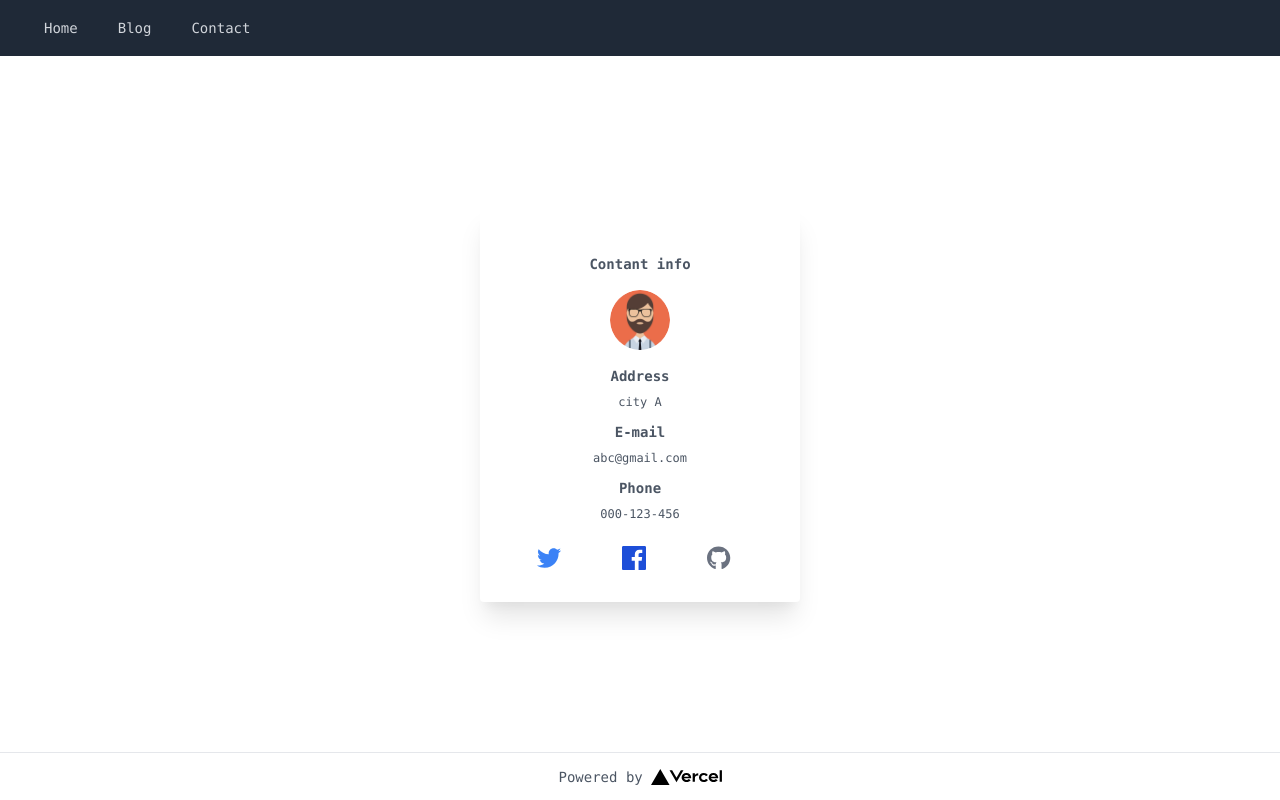
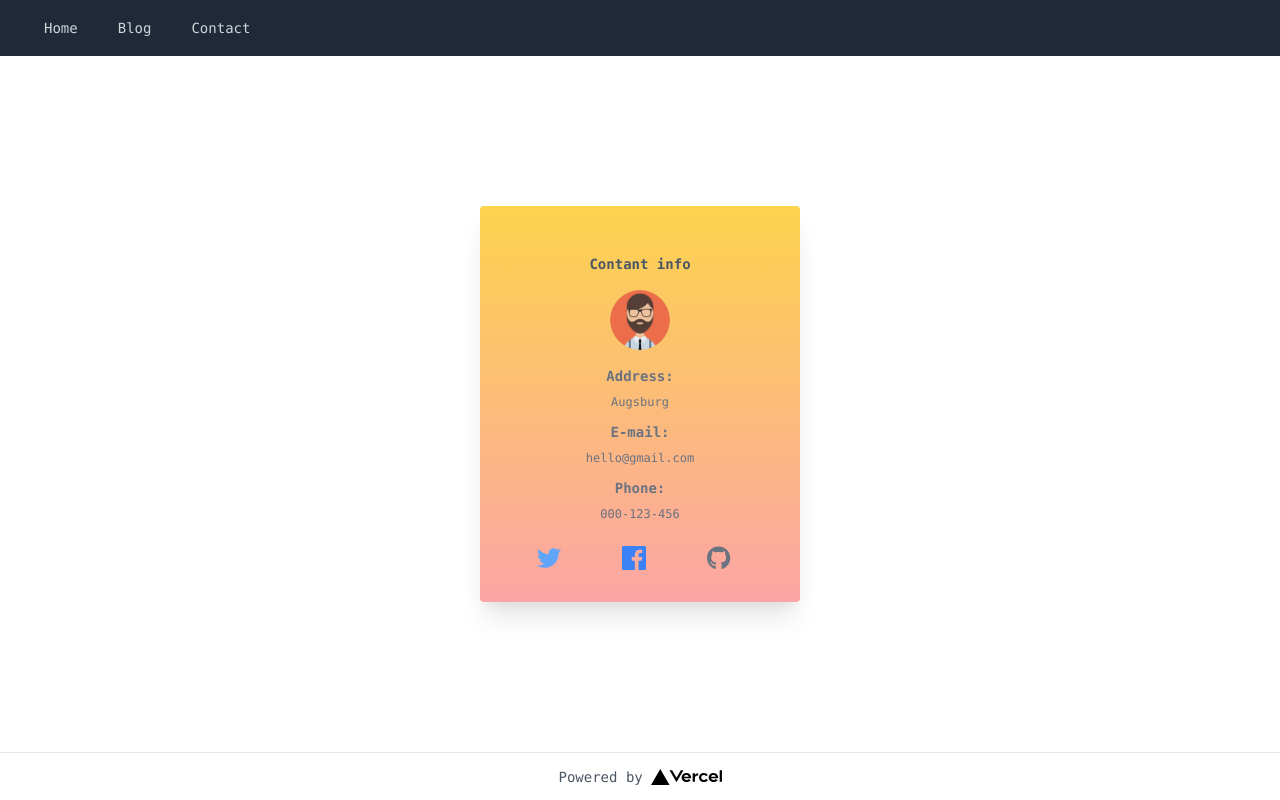
Before and after one commit to taichi-de/my-portfolio, a Next.js app: page /contact-page in a window 1280 px wide. Built offline with nearby package versions, Linux system fonts and the light colour scheme.

Commit message:
change style

```diff
--- a/components/Layout.js
+++ b/components/Layout.js
@@ -3,26 +3,26 @@ import Link from "next/link";
 
 export default function Layout({ children, title = "HP by Nextjs" }) {
   return (
-    <div className="flex justify-center items-center flex-col min-h-screen text-gray-600 text-sm font-mono">
+    <div className="flex flex-col items-center justify-center min-h-screen font-mono text-sm text-gray-600">
       <Head>
         <title>{title}</title>
       </Head>
       <header>
-        <nav className="bg-gray-800 w-screen">
+        <nav className="w-screen bg-gray-800">
           <div className="flex items-center pl-8 h-14">
             <div className="flex space-x-4">
               <Link href="/">
-                <a className="text-gray-300 hover:bg-gray-700 px-3 py-2 rounded">
+                <a className="px-3 py-2 text-gray-300 rounded hover:text-yellow-400">
                   Home
                 </a>
               </Link>
               <Link href="/blog-page">
-                <a className="text-gray-300 hover:bg-gray-700 px-3 py-2 rounded">
+                <a className="px-3 py-2 text-gray-300 rounded hover:text-yellow-400">
                   Blog
                 </a>
               </Link>
               <Link href="/contact-page">
-                <a className="text-gray-300 hover:bg-gray-700 px-3 py-2 rounded">
+                <a className="px-3 py-2 text-gray-300 rounded hover:text-yellow-400">
                   Contact
                 </a>
               </Link>
@@ -30,10 +30,10 @@ export default function Layout({ children, title = "HP by Nextjs" }) {
           </div>
         </nav>
       </header>
-      <main className="flex flex-1 justify-center items-center flex-col w-screen">
+      <main className="flex flex-col items-center justify-center flex-1 w-screen">
         {children}
       </main>
-      <footer className="w-full h-12 flex justify-center items-center border-t">
+      <footer className="flex items-center justify-center w-full h-12 border-t">
         <a
           className="flex items-center"
           href="https://vercel.com?utm_source=create-next-app&utm_medium=default-template&utm_campaign=create-next-app"
--- a/components/Post.js
+++ b/components/Post.js
@@ -1,11 +1,11 @@
 import Link from "next/link";
 export default function Post({ post }) {
   return (
-    <div>
+    <div className="m-2">
       <span>{post.id}</span>
       {" : "}
       <Link href={`/posts/${post.id}`}>
-        <span className="cursor-pointer text-blue-500 border-b border-blue-500 hover:bg-gray-200">
+        <span className="text-blue-500 border-b border-blue-500 cursor-pointer hover:bg-gray-200">
           {post.title}
         </span>
       </Link>
--- a/lib/posts.js
+++ b/lib/posts.js
@@ -24,8 +24,5 @@ export async function getAllPostIds() {
 export async function getPostData(id) {
   const res = await fetch(new URL(`${apiUrl}/${id}/`));
   const post = await res.json();
-  // return {
-  //   post,
-  // };
   return post;
 }
--- a/pages/contact-page.js
+++ b/pages/contact-page.js
@@ -4,7 +4,7 @@ import Image from "next/image";
 export default function Contact() {
   return (
     <Layout title="Contact">
-      <div className="bg-white text-center shadow-xl p-8 w-80 rounded">
+      <div className="p-8 text-center rounded shadow-xl from-yellow-300 to-red-300 bg-gradient-to-b w-80">
         <div className="mt-4">
           <p className="font-bold">Contant info</p>
         </div>
@@ -17,15 +17,15 @@ export default function Contact() {
             alt="Avatar"
           />
         </div>
-        <div className="mt-4">
-          <p className="font-bold">Address</p>
-          <p className="text-xs mt-2 text-gray-600">city A</p>
-          <p className="font-bold mt-3">E-mail</p>
-          <p className="text-xs mt-2 text-gray-600">abc@gmail.com</p>
-          <p className="font-bold mt-3">Phone</p>
-          <p className="text-xs mt-2 text-gray-600">000-123-456</p>
+        <div className="mt-4 text-gray-500">
+          <p className="font-bold">Address:</p>
+          <p className="mt-2 text-xs ">Augsburg</p>
+          <p className="mt-3 font-bold">E-mail:</p>
+          <p className="mt-2 text-xs ">hello@gmail.com</p>
+          <p className="mt-3 font-bold">Phone:</p>
+          <p className="mt-2 text-xs ">000-123-456</p>
         </div>
-        <div className="mt-6 flex justify-around">
+        <div className="flex justify-around mt-6">
           <div>
             <a
               href="https://nerdcave.com/tailwind-cheat-sheet"
@@ -33,7 +33,7 @@ export default function Contact() {
               rel="noopener noreferrer"
             >
               <svg
-                className="w-6 h-6 mr-3 text-blue-500"
+                className="w-6 h-6 mr-3 text-blue-400"
                 stroke="currentColor"
                 fill="currentColor"
                 viewBox="0 0 512 512"
@@ -50,7 +50,7 @@ export default function Contact() {
               rel="noopener noreferrer"
             >
               <svg
-                className="w-6 h-6 mr-3 text-blue-700"
+                className="w-6 h-6 mr-3 text-blue-500"
                 fill="currentColor"
                 viewBox="0 0 24 24"
                 xmlns="http://www.w3.org/2000/svg"
--- a/pages/index.js
+++ b/pages/index.js
@@ -2,7 +2,7 @@ import Layout from "../components/Layout";
 export default function Home() {
   return (
     <Layout title="Home">
-      <p className="text-4xl">Welcome to Nextjs</p>
+      <p className="text-4xl font-black">Welcome to Nextjs</p>
     </Layout>
   );
 }
--- a/pages/posts/[id].js
+++ b/pages/posts/[id].js
@@ -10,13 +10,13 @@ export default function Post({ post }) {
   return (
     <Layout title={post.title}>
       <p className="m-4">
-        {"ID : "}
+        {"written by User"}
         {post.id}
       </p>
-      <p className="mb-8 text-xl font-bold">{post.title}</p>
-      <p className="px-10">{post.body}</p>
-      <Link href="/blog-page">
-        <div className="flex cursor-pointer mt-12">
+      <p className="px-6 mb-8 text-xl font-bold">{post.title}</p>
+      <p className="max-w-4xl px-10">{post.body}</p>
+      <Link href="/blog-page" className="text-center">
+        <div className="flex mt-12 text-center text-blue-500 cursor-pointer">
           <svg
             className="w-6 h-6 mr-3"
             fill="currentColor"
```
